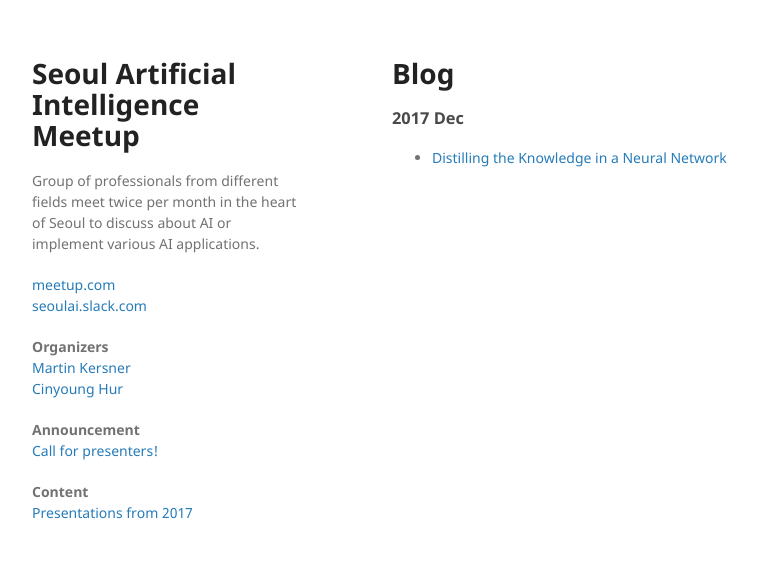
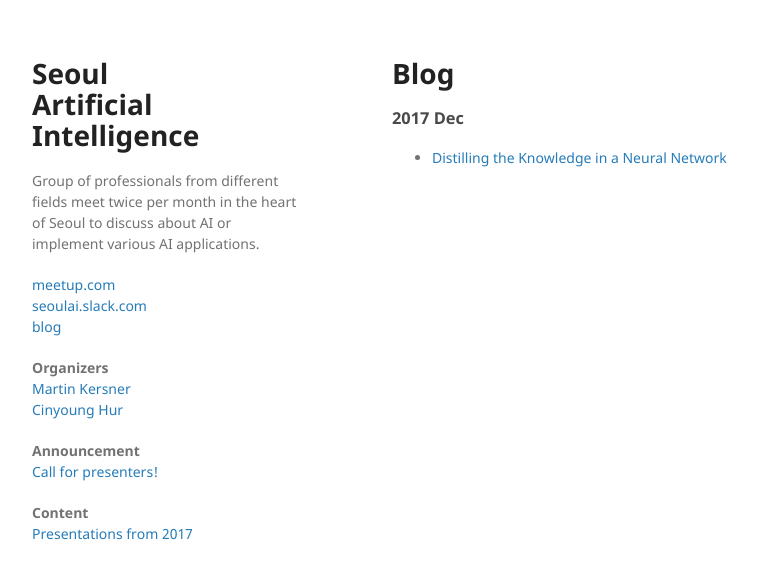
Before and after one commit to martinkersner/seoul-artificial-intelligence-meetup, a Jekyll site: the page built from docs/blog.md, in a window 1280 px wide. Shown: the top 579 px of the page, without its empty margins (178-936 px from the left). Built offline with Jekyll 4.4.1, drawn with Linux system fonts in a browser that asks for light colours; our own code applies the rules of GitHub Pages for plain Markdown files.

Commit message:
change name of web and description of blog

```diff
--- a/docs/_config.yml
+++ b/docs/_config.yml
@@ -1,4 +1,4 @@
-title: Seoul Artificial Intelligence Meetup
+title: Seoul Artificial Intelligence
 description: Group of professionals from different fields meet twice per month in the heart of Seoul to discuss about AI or implement various AI applications.
 google_analytics: UA-106993341-1
 theme: jekyll-theme-minimal
--- a/docs/_layouts/default.html
+++ b/docs/_layouts/default.html
@@ -29,12 +29,13 @@
     </script>
     <div class="wrapper">
       <header>
-        <h1>{{ site.title | default: site.github.repository_name }}</h1>
+        <h1>Seoul</br>Artificial</br>Intelligence</h1>
         <p>{{ site.description | default: site.github.project_tagline }}</p>
 
         <p>
           <a href="https://www.meetup.com/preview/Seoul-Artificial-Intelligence-Meetup" target="_blank">meetup.com</a></br>
           <a href="https://seoulai.slack.com" target="_blank">seoulai.slack.com</a></br>
+          <a href="blog.seoulai.com" target="_blank">blog</a></br>
         </p>
 
         <p>
--- a/docs/blog.md
+++ b/docs/blog.md
@@ -1,7 +1,7 @@
 ---
 layout: default
-summary: Seoul Artificial Intelligence Meetup (aka Seoul AI) is a group of enthusiasts willing to go the extra mile in becoming one of the best in their field. We are sharing our domain knowledge and working on Machine Learning projects in small groups.
-tags: [Seoul,"Artificial Intelligence",meetup,AI,call,presenters,practioners,"Machine Learning",Korea,Gangnam]
+summary: Seoul AI Blog&#x3a; Share your knowledge with other AI enthusiasts!
+tags: [Seoul,"Artificial Intelligence",meetup,AI,"Machine Learning",NN,"Neural Networks",Korea,Gangnam]
 ---
 
 # Blog
```
